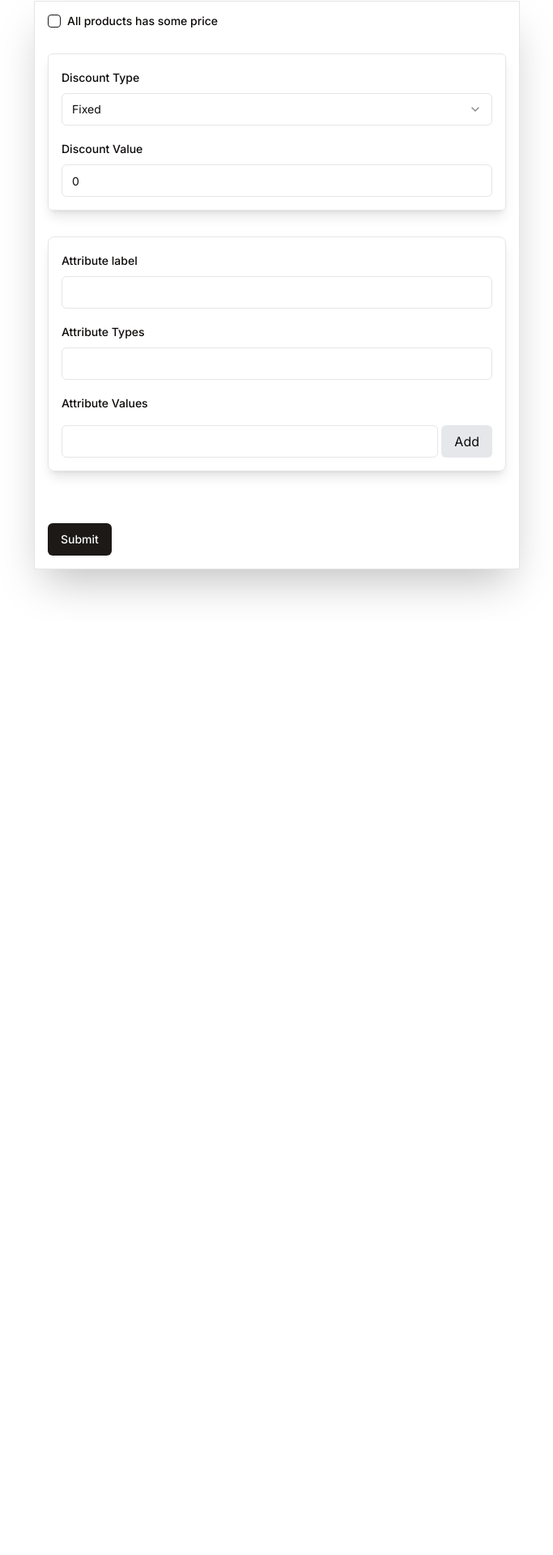
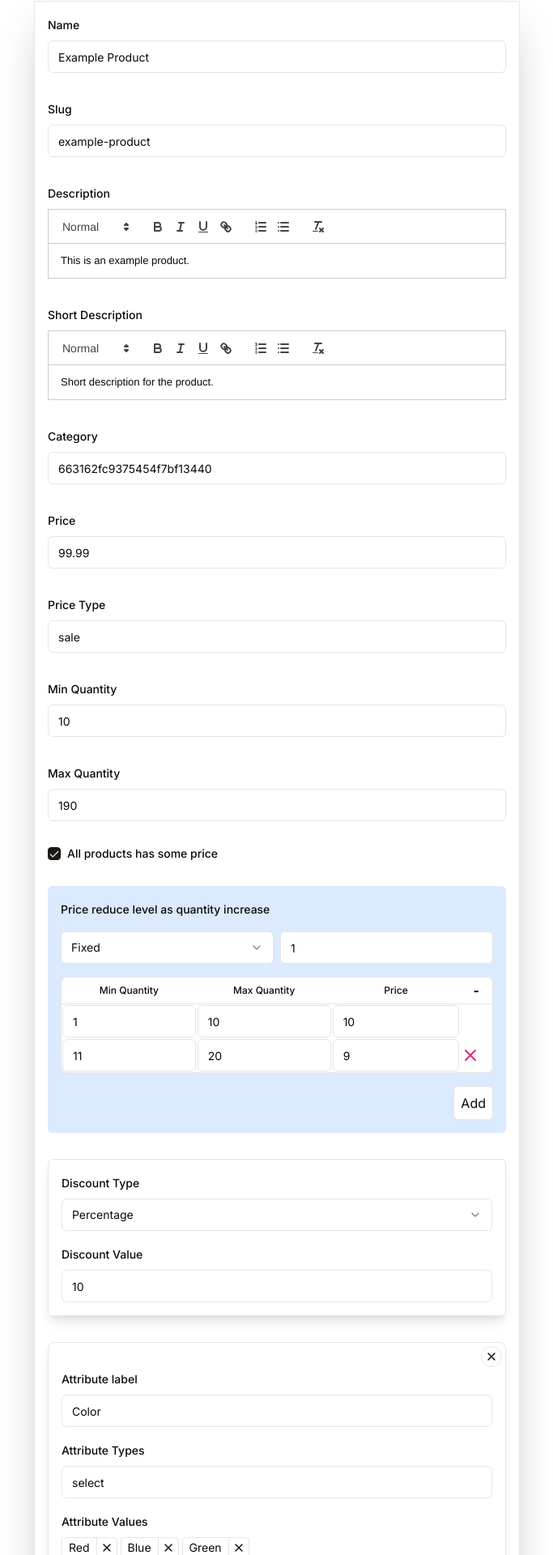
Before and after one commit to musiur/complex-form, a Next.js app: page / in a window 1280 px wide. Shown: the part 63-1983 px from the top of the page at 81% size, without its empty margins (298-981 px from the left). Before the commit the page ends 830 px from the top, so only its background shows below. Built offline with nearby package versions, Linux system fonts and the light colour scheme.

Commit message:
preprocessed

```diff
--- a/package.json
+++ b/package.json
@@ -24,9 +24,9 @@
     "react": "^18",
     "react-dom": "^18",
     "react-hook-form": "^7.51.3",
+    "react-quill": "^2.0.0",
     "tailwind-merge": "^2.3.0",
     "tailwindcss-animate": "^1.0.7",
-    "uuid4": "^2.0.3",
     "zod": "^3.23.5"
   },
   "devDependencies": {
--- a/src/app/page.tsx
+++ b/src/app/page.tsx
@@ -12,23 +12,22 @@ import {
   FormLabel,
   FormMessage,
 } from "@/components/ui/form";
-// import uuid4 from "uuid4";
 import { Checkbox } from "@/components/ui/checkbox";
 import { toast } from "@/components/ui/use-toast";
-import { useEffect, useState } from "react";
-import { Input } from "@/components/ui/input";
-import {
-  Select,
-  SelectContent,
-  SelectItem,
-  SelectTrigger,
-  SelectValue,
-} from "@/components/ui/select";
-import AttributeValues from "@/components/molecules/attributes-values";
 import AttributesArray from "@/components/molecules/attributes-array";
 import BundlePriceList from "@/components/molecules/bundle-price-list";
 import VariationsArray from "@/components/molecules/variantions-array";
 import Discount from "@/components/molecules/discount";
+import MultiValue from "@/components/molecules/multi-value";
+import InputX from "@/components/molecules/input-x";
+// import EditorX from "@/components/molecules/editor-x";
+
+import dynamic from "next/dynamic";
+import { generateAttributeLabels, parseCombination } from "@/lib/utils";
+
+const EditorX = dynamic(() => import("@/components/molecules/editor-x"), {
+  ssr: false,
+});
 
 const TAttributeItem = z.object({
   label: z.string().min(1),
@@ -42,8 +41,8 @@ const TAttribute = z.object({
 });
 
 const TMetadata = z.object({
-  title: z.string(),
-  description: z.string(),
+  title: z.string().min(1),
+  description: z.string().min(1),
 });
 
 const TPriceListItem = z.object({
@@ -62,7 +61,7 @@ const TDiscount = z.object({
 });
 
 const TVariation = z.object({
-  image: z.string().min(1),
+  image: z.string(),
   price: z.number().min(0),
   discount: TDiscount,
   attributes: z.string().min(1),
@@ -71,71 +70,61 @@ const TVariation = z.object({
 });
 
 const schema = z.object({
-  // name: z.string().min(1),
-  // slug: z.string().min(1),
-  // description: z.string().min(1),
-  // shortDescription: z.string().min(1),
-  // category: z.string().min(1),
+  name: z.string().min(1),
+  slug: z.string().min(1),
+  description: z.string().min(1),
+  shortDescription: z.string().min(1),
+  category: z.string().min(1),
 
-  // price: z.number().min(1),
-  // priceType: z.string().min(1),
-  // min_quantity: z.number().min(1),
-  // max_quantity: z.number().min(1),
+  price: z.number().min(1),
+  priceType: z.string().min(1),
+  min_quantity: z.number().min(1),
+  max_quantity: z.number().min(1),
   bundle_price_list: z.array(TPriceListItem),
 
   thumbnail: z.string().min(1),
-  images: z.array(z.string()),
+  images: z.array(z.string()).optional(),
 
   haveVariations: z.boolean().default(false),
-  attributes: z.array(TAttributeItem),
-  variations: z.array(TVariation),
+  attributes: z.array(TAttributeItem).optional(),
+  variations: z.array(TVariation).optional(),
   discount: TDiscount,
   samePriceForAll: z.boolean().default(true),
 
-  // stock: z.number().min(1),
-  // tags: z.array(z.string()),
-  // salesTag: z.array(z.string()),
-  // metadata: TMetadata,
+  stock: z.number().default(0),
+  tags: z.array(z.string()).min(1),
+  salesTag: z.array(z.string()).min(1),
+  metaData: TMetadata,
 });
 
 const Home = () => {
   const form = useForm<z.infer<typeof schema>>({
     resolver: zodResolver(schema),
-    defaultValues: {
-      haveVariations: false,
-      attributes: [
-        {
-          label: "",
-          type: "",
-          values: [],
-        },
-      ],
-      variations: [],
-      discount: {
-        discountType: "fixed",
-        value: 0,
-      },
-      bundle_price_list: [
-        {
-          min_quantity: 1,
-          max_quantity: 10,
-          price: 100,
-        },
-      ],
-    },
+    defaultValues: apiDefaultValues,
   });
 
   function onSubmit(data: z.infer<typeof schema>) {
+    const attributesLabels = generateAttributeLabels(data.attributes!);
+    const allVariations = data?.variations?.map(
+      (variant: { attributes: string }) => {
+        return {
+          ...variant,
+          attributes: parseCombination(variant.attributes, attributesLabels),
+        };
+      }
+    );
+    // @ts-ignore
+    data.variations = allVariations;
     toast({
       title: "You submitted the following values:",
       description: (
-        <pre className="mt-2 w-full rounded-md bg-slate-950 p-4">
+        <pre className="mt-2 rounded-md bg-slate-950 p-4">
           <code className="text-white">{JSON.stringify(data, null, 2)}</code>
         </pre>
       ),
     });
   }
-  console.log(form.getValues());
+  console.log(form.formState.errors);
   return (
     <div className="max-w-[600px] mx-auto section">
       <Form {...form}>
@@ -143,6 +132,30 @@ const Home = () => {
           onSubmit={form.handleSubmit(onSubmit)}
           className="space-y-8 border p-4 shadow-2xl"
         >
+          <InputX form={form} name="name" label="Name" type="text" />
+          <InputX form={form} name="slug" label="Slug" type="text" />
+          <EditorX form={form} name="description" label="Description" />
+          <EditorX
+            form={form}
+            name="shortDescription"
+            label="Short Description"
+          />
+          <InputX form={form} name="category" label="Category" type="text" />
+          <InputX form={form} name="price" label="Price" type="number" />
+          <InputX form={form} name="priceType" label="Price Type" type="text" />
+          <InputX
+            form={form}
+            name="min_quantity"
+            label="Min Quantity"
+            type="text"
+          />
+          <InputX
+            form={form}
+            name="max_quantity"
+            label="Max Quantity"
+            type="text"
+          />
+
           <FormField
             control={form.control}
             name="samePriceForAll"
@@ -169,14 +182,49 @@ const Home = () => {
 
           <AttributesArray
             form={form}
-            defaultValues={form.getValues("attributes")}
+            defaultValues={form.watch("attributes")}
           />
 
           <VariationsArray
             form={form}
-            defaultValues={form.getValues("variations")}
+            defaultValues={form.watch("variations")}
             handler={(value: any) => form.setValue("variations", value)}
           />
+
+          <InputX form={form} name="stock" label="Stock" type="number" />
+
+          <MultiValue
+            form={form}
+            name="tags"
+            label="Tags"
+            handler={(values: string[]) => {
+              form.setValue("tags", values);
+            }}
+            defaultValues={form.watch("tags")}
+          />
+          <MultiValue
+            form={form}
+            name="salesTag"
+            label="salesTag"
+            handler={(values: string[]) => {
+              form.setValue("salesTag", values);
+            }}
+            defaultValues={form.watch("salesTag")}
+          />
+
+          <div className="p-4 border rounded-lg bg-white shadow-lg space-y-4">
+            <InputX
+              form={form}
+              name="metaData.title"
+              label="Title"
+              type="text"
+            />
+            <EditorX
+              form={form}
+              name="metaData.description"
+              label="Description"
+            />
+          </div>
 
           <Button type="submit">Submit</Button>
         </form>
@@ -186,3 +234,153 @@ const Home = () => {
 };
 
 export default Home;
+
+const customDefaultValues = {
+  name: "name",
+  slug: "slug",
+  category: "asdfasdfasdfadfadf",
+  description: "asd",
+  shortDescription: "asd",
+
+  price: 99.99,
+  priceType: "sale",
+  min_quantity: 10,
+  max_quantity: 100,
+
+  thumbnail: "",
+  images: [],
+
+  haveVariations: false,
+  attributes: [
+    {
+      label: "color",
+      type: "type",
+      values: ["Red", "Blue"],
+    },
+  ],
+  variations: [],
+
+  discount: {
+    discountType: "fixed",
+    value: 0,
+  },
+  bundle_price_list: [
+    {
+      min_quantity: 1,
+      max_quantity: 10,
+      price: 100,
+    },
+  ],
+
+  stock: 0,
+  tags: ["test"],
+  salesTag: ["test"],
+
+  metadata: {
+    title: "test",
+    description: "test",
+  },
+};
+
+const apiDefaultValues = {
+  name: "Example Product",
+  slug: "example-product",
+  description: "This is an example product.",
+  shortDescription: "Short description for the product.",
+  category: "663162fc9375454f7bf13440",
+  price: 99.99,
+  priceType: "sale",
+  min_quantity: 10,
+  max_quantity: 190,
+  bundle_price_list: [
+    {
+      min_quantity: 1,
+      max_quantity: 10,
+      price: 10,
+    },
+    {
+      min_quantity: 11,
+      max_quantity: 20,
+      price: 9,
+    },
+  ],
+  thumbnail: "https://example.com/thumbnail.jpg",
+  images: ["https://example.com/image1.jpg", "https://example.com/image2.jpg"],
+  haveVariations: true,
+  attributes: [
+    {
+      label: "Color",
+      type: "select",
+      values: ["Red", "Blue", "Green"],
+    },
+    {
+      label: "Size",
+      type: "select",
+      values: ["Small", "Medium", "Large"],
+    },
+  ],
+  variations: [
+    {
+      image: "https://example.com/variation1.jpg",
+      price: 30,
+      priceType: "sale",
+      min_quantity: 10,
+      max_quantity: 190,
+      bundle_price_list: [
+        {
+          min_quantity: 1,
+          max_quantity: 10,
+          price: 10,
+        },
+        {
+          min_quantity: 11,
+          max_quantity: 20,
+          price: 9,
+        },
+      ],
+      stock: 2,
+      attributes: "Red-Small",
+      discount: {
+        discountType: "percentage",
+        value: 10,
+      },
+    },
+    {
+      image: "https://example.com/variation2.jpg",
+      price: 35,
+      priceType: "sale",
+      min_quantity: 10,
+      max_quantity: 190,
+      bundle_price_list: [
+        {
+          min_quantity: 1,
+          max_quantity: 10,
+          price: 10,
+        },
+        {
+          min_quantity: 11,
+          max_quantity: 20,
+          price: 9,
+        },
+      ],
+      stock: 10,
+      attributes: "Blue-Medium",
+      discount: {
+        discountType: "fixed",
+        value: 5,
+      },
+    },
+  ],
+  samePriceForAll: true,
+  discount: {
+    discountType: "percentage",
+    value: 10,
+  },
+  stock: 100,
+  tags: ["electronics", "gadgets"],
+  salesTag: ["sale", "discount"],
+  metaData: {
+    title: "Example Product",
+    description: "This is an example product.",
+  },
+};
--- a/src/components/molecules/bundle-price-list.tsx
+++ b/src/components/molecules/bundle-price-list.tsx
@@ -29,7 +29,7 @@ const BundlePriceList = ({ form, name }: { form: any; name: string }) => {
     form.getValues(name) || [{ min_quantity: 1, max_quantity: 10, price: 100 }]
   );
   const [calculationType, setCalculationType] = useState("fixed");
-  const [reducingAmount, setReducingAmount] = useState(10);
+  const [reducingAmount, setReducingAmount] = useState(1);
 
   useEffect(() => {
     form.setValue(name, priceList);
--- /dev/null
+++ b/src/components/molecules/editor-x.tsx
@@ -0,0 +1,53 @@
+/* eslint-disable react-hooks/exhaustive-deps */
+
+"use client";
+import { useEffect, useState } from "react";
+import {
+  FormControl,
+  FormField,
+  FormItem,
+  FormLabel,
+  FormMessage,
+} from "../ui/form";
+// @ts-ignore
+import ReactQuill from "react-quill";
+import "react-quill/dist/quill.snow.css";
+
+const EditorX = ({
+  form,
+  name,
+  label,
+}: {
+  form: any;
+  name: string;
+  label: string;
+}) => {
+  const [value, setValue] = useState(form.watch(name) || "");
+
+  useEffect(() => {
+    if (value) {
+      form.setValue(name, value);
+    }
+  }, [value]);
+
+  useEffect(() => {
+    setValue(form.watch(name));
+  }, [form.watch(name)]);
+  return (
+    <FormField
+      control={form.control}
+      name={name}
+      render={({ field }) => (
+        <FormItem>
+          <FormLabel>{label}</FormLabel>
+          <FormControl>
+            <ReactQuill theme="snow" value={value} onChange={setValue} />
+          </FormControl>
+          <FormMessage />
+        </FormItem>
+      )}
+    />
+  );
+};
+
+export default EditorX;
--- /dev/null
+++ b/src/components/molecules/input-x.tsx
@@ -0,0 +1,44 @@
+import {
+  FormControl,
+  FormField,
+  FormItem,
+  FormLabel,
+  FormMessage,
+} from "../ui/form";
+import { Input } from "../ui/input";
+
+const InputX = ({
+  form,
+  name,
+  type,
+  label,
+}: {
+  form: any;
+  name: string;
+  label: string;
+  type: "text" | "textarea" | "number";
+}) => {
+  return (
+    <FormField
+      control={form.control}
+      name={name}
+      render={({ field }) => (
+        <FormItem>
+          <FormLabel>{label}</FormLabel>
+          <FormControl>
+            <Input
+              type={type}
+              onChange={(e: any) => {
+                form.setValue(name, type === "number" ? parseInt(e.target.value): e.target.value);
+              }}
+              value={form.watch(name) || ""}
+            />
+          </FormControl>
+          <FormMessage />
+        </FormItem>
+      )}
+    />
+  );
+};
+
+export default InputX;
--- a/src/components/molecules/multi-value.tsx
+++ b/src/components/molecules/multi-value.tsx
@@ -1,109 +1,98 @@
-// /* eslint-disable react-hooks/exhaustive-deps */
-// "use client";
+/* eslint-disable react-hooks/exhaustive-deps */
+"use client";
 
-// import { useEffect, useState } from "react";
-// import {
-//   FormControl,
-//   FormField,
-//   FormItem,
-//   FormLabel,
-//   FormMessage,
-// } from "../ui/form";
-// import { X } from "lucide-react";
+import { useState } from "react";
+import {
+  FormControl,
+  FormField,
+  FormItem,
+  FormLabel,
+  FormMessage,
+} from "../ui/form";
+import { X } from "lucide-react";
 
-// const MultiValue = ({
-//   form,
-//   defaultValues,
-//   name,
-//   handler,
-// }: {
-//   form: any;
-//   defaultValues?: string[];
-//   attributeIndex: number;
-//   handler: Function;
-// }) => {
-//   const [values, setValues] = useState<string[]>(defaultValues || []);
-//   const [inputValue, setInputValue] = useState("");
+const MultiValue = ({
+  form,
+  defaultValues,
+  name,
+  label,
+  handler,
+}: {
+  form: any;
+  defaultValues?: string[];
+  name: string;
+  label: string;
+  handler: Function;
+}) => {
+  const [values, setValues] = useState<string[]>(defaultValues || []);
+  const [inputValue, setInputValue] = useState("");
 
-//   const valueName = `attributes[${attributeIndex}].values`;
+  const SetValue = () => {
+    if (inputValue && !values.find((item: string) => item === inputValue)) {
+      const toSet = [...values, ...inputValue.trim().split(" ")];
+      handler(toSet);
+      setValues(toSet);
+      setInputValue("");
+    }
+  };
 
-//   useEffect(() => {
-//     handler(values);
-//   }, [values]);
+  return (
+    <FormField
+      control={form.control}
+      // @ts-ignore
+      name={name}
+      render={({ field }) => (
+        <FormItem>
+          <FormLabel>{label}</FormLabel>
+          <div className="flex flex-wrap items-center gap-1">
+            {values.map((item: string) => {
+              return (
+                <div
+                  key={item}
+                  className="flex items-center gap-1 rounded border text-sm pl-2"
+                >
+                  {item}
+                  <div className="p-[4px] border-l cursor-pointer ml-[4px]">
+                    <X
+                      className="w-4 h-4"
+                      onClick={() => {
+                        setValues(
+                          values.filter((value: string) => value !== item)
+                        );
+                      }}
+                    />
+                  </div>
+                </div>
+              );
+            })}
+          </div>
+          <FormControl>
+            <div className="flex items-center gap-1">
+              <input
+                value={inputValue}
+                onChange={(e: any) => {
+                  const onChangeValue = e.target.value;
+                  const lastChar = onChangeValue[onChangeValue.length - 1];
+                  lastChar === " " || lastChar === "." || lastChar === ","
+                    ? SetValue()
+                    : setInputValue(onChangeValue);
+                }}
+                className="h-[40px] px-4 rounded-md border w-full"
+              />
+              <div
+                role="button"
+                onClick={SetValue}
+                className="h-[40px] max-w-[80px] px-4 rounded-md bg-gray-200 hover:bg-gray-900 hover:text-white flex items-center justify-center transition-all duration-200 active:bg-gray-700"
+              >
+                Add
+              </div>
+            </div>
+          </FormControl>
+          <FormMessage />
+        </FormItem>
+      )}
+    />
+  );
+};
 
-//   const SetValue = () => {
-//     if (inputValue && !values.find((item: string) => item === inputValue)) {
-//       const variations = form.watch("variations");
-//       form.setValue(
-//         "variations",
-//         variations.map((variation: any) => {
-//           return { ...variation, attributes: "" };
-//         })
-//       );
-
-//       setValues([...values, ...inputValue.trim().split(" ")]);
-//       setInputValue("");
-//     }
-//   };
-
-//   return (
-//     <FormField
-//       control={form.control}
-//       // @ts-ignore
-//       name={valueName}
-//       render={({ field }) => (
-//         <FormItem>
-//           <FormLabel>Attribute Values</FormLabel>
-//           <div className="flex flex-wrap items-center gap-1">
-//             {values.map((item: string) => {
-//               return (
-//                 <div
-//                   key={item}
-//                   className="flex items-center gap-1 rounded border text-sm pl-2"
-//                 >
-//                   {item}
-//                   <div className="p-[4px] border-l cursor-pointer ml-[4px]">
-//                     <X
-//                       className="w-4 h-4"
-//                       onClick={() => {
-//                         setValues(
-//                           values.filter((value: string) => value !== item)
-//                         );
-//                       }}
-//                     />
-//                   </div>
-//                 </div>
-//               );
-//             })}
-//           </div>
-//           <FormControl>
-//             <div className="flex items-center gap-1">
-//               <input
-//                 value={inputValue}
-//                 onChange={(e: any) => {
-//                   const onChangeValue = e.target.value;
-//                   onChangeValue[onChangeValue.length - 1] === " " ||
-//                   onChangeValue[onChangeValue.length - 1] === "." ||
-//                   onChangeValue[onChangeValue.length - 1] === ","
-//                     ? SetValue()
-//                     : setInputValue(onChangeValue);
-//                 }}
-//                 className="h-[40px] px-4 rounded-md border w-full"
-//               />
-//               <div
-//                 role="button"
-//                 onClick={SetValue}
-//                 className="h-[40px] max-w-[80px] px-4 rounded-md bg-gray-200 hover:bg-gray-900 hover:text-white flex items-center justify-center transition-all duration-200 active:bg-gray-700"
-//               >
-//                 Add
-//               </div>
-//             </div>
-//           </FormControl>
-//           <FormMessage />
-//         </FormItem>
-//       )}
-//     />
-//   );
-// };
-
-// export default MultiValue;
+export default MultiValue;
--- a/src/components/molecules/variantions-array.tsx
+++ b/src/components/molecules/variantions-array.tsx
@@ -22,6 +22,7 @@ import { Checkbox } from "../ui/checkbox";
 import { generateCombinations } from "@/lib/utils";
 import Discount from "./discount";
 import BundlePriceList from "./bundle-price-list";
+import InputX from "./input-x";
 
 const VariationsArray = ({
   defaultValues,
@@ -54,8 +55,10 @@ const VariationsArray = ({
 
   useEffect(() => {
     if (form.watch("haveVariations") === true) {
-      form.setValue("variations", variationTemplate);
-      setVariations(variationTemplate);
+      const prevVariations = form.watch("variations");
+      const toSet = prevVariations || variationTemplate;
+      form.setValue("variations", toSet);
+      setVariations(toSet);
     } else {
       form.setValue("variations", []);
       setVariations([]);
@@ -232,49 +235,6 @@ const VariationsArray = ({
                       </FormItem>
                     )}
                   />
-
-                  {/* {!form.watch("samePriceForAll") ? (
-                    <FormField
-                      control={form.control}
-                      name={`variations[${index}].bulkprice_same_as_base`}
-                      render={({ field }) => (
-                        <FormItem>
-                          <div className="flex items-center gap-2">
-                            <FormControl>
-                              <Checkbox
-                                checked={
-                                  variations[index].bulkprice_same_as_base
-                                }
-                                onCheckedChange={(value) => {
-                                  setVariations(
-                                    variations.map(
-                                      (
-                                        currentVariant: any,
-                                        variantIndex: number
-                                      ) => {
-                                        if (variantIndex === index) {
-                                          return {
-                                            ...currentVariant,
-                                            bulkprice_same_as_base: value,
-                                          };
-                                        }
-                                        return currentVariant;
-                                      }
-                                    )
-                                  );
-                                }}
-                              />
-                            </FormControl>
-                            <FormLabel>
-                              Bulk prices are same as BASE bulk prices
-                            </FormLabel>
-                          </div>
-                          <FormMessage />
-                        </FormItem>
-                      )}
-                    />
-                  ) : null} */}
-                  {/* !variations[index].bulkprice_same_as_base || */}
                   {!form.watch("samePriceForAll") ? (
                     <BundlePriceList
                       form={form}
@@ -285,6 +245,13 @@ const VariationsArray = ({
                   <Discount
                     form={form}
                     name={`variations[${index}].discount`}
+                  />
+
+                  <InputX
+                    form={form}
+                    name={`variations[${index}].stock`}
+                    label="Stock"
+                    type="number"
                   />
 
                   <div
@@ -342,6 +309,5 @@ const variationTemplate = [
       },
     ],
     stock: 1,
-    // bulkprice_same_as_base: true,
   },
 ];
```
Also changed, not shown: 1 other file (tests, documents, lock files or other folders).
